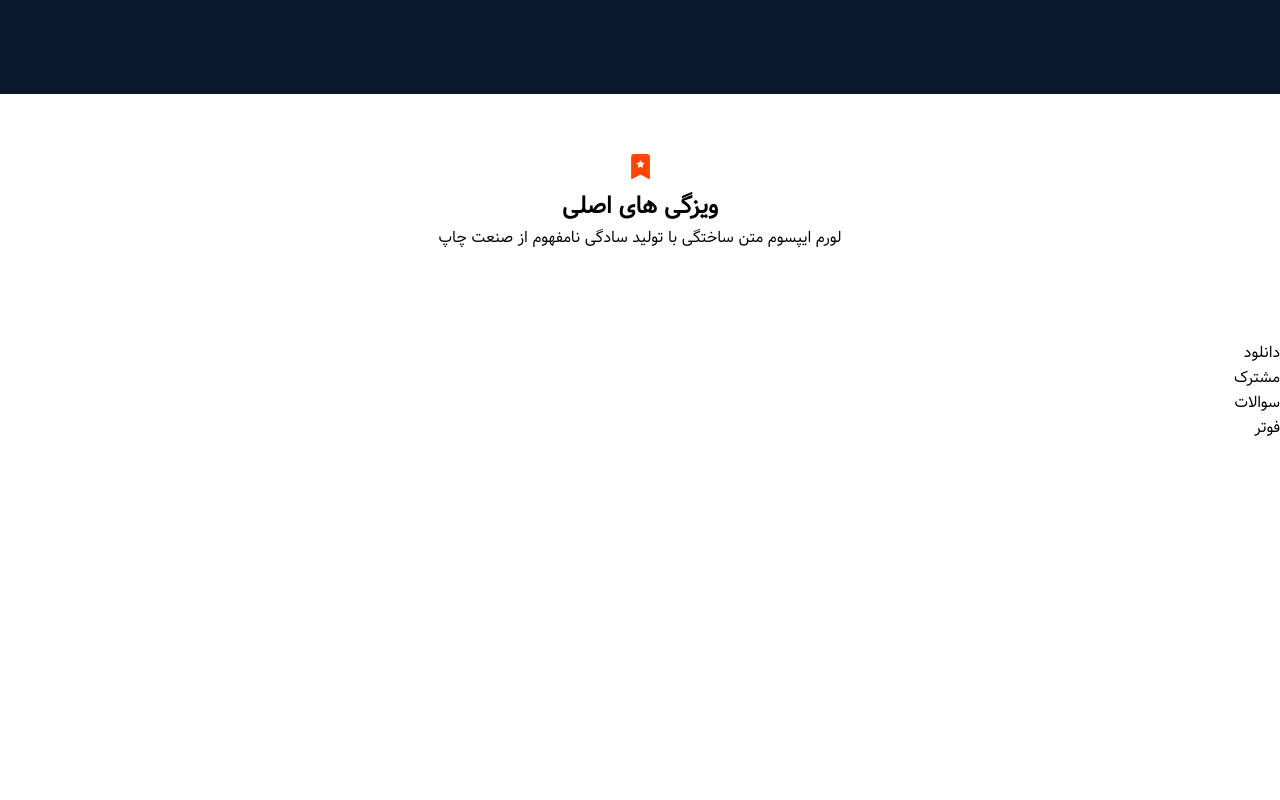
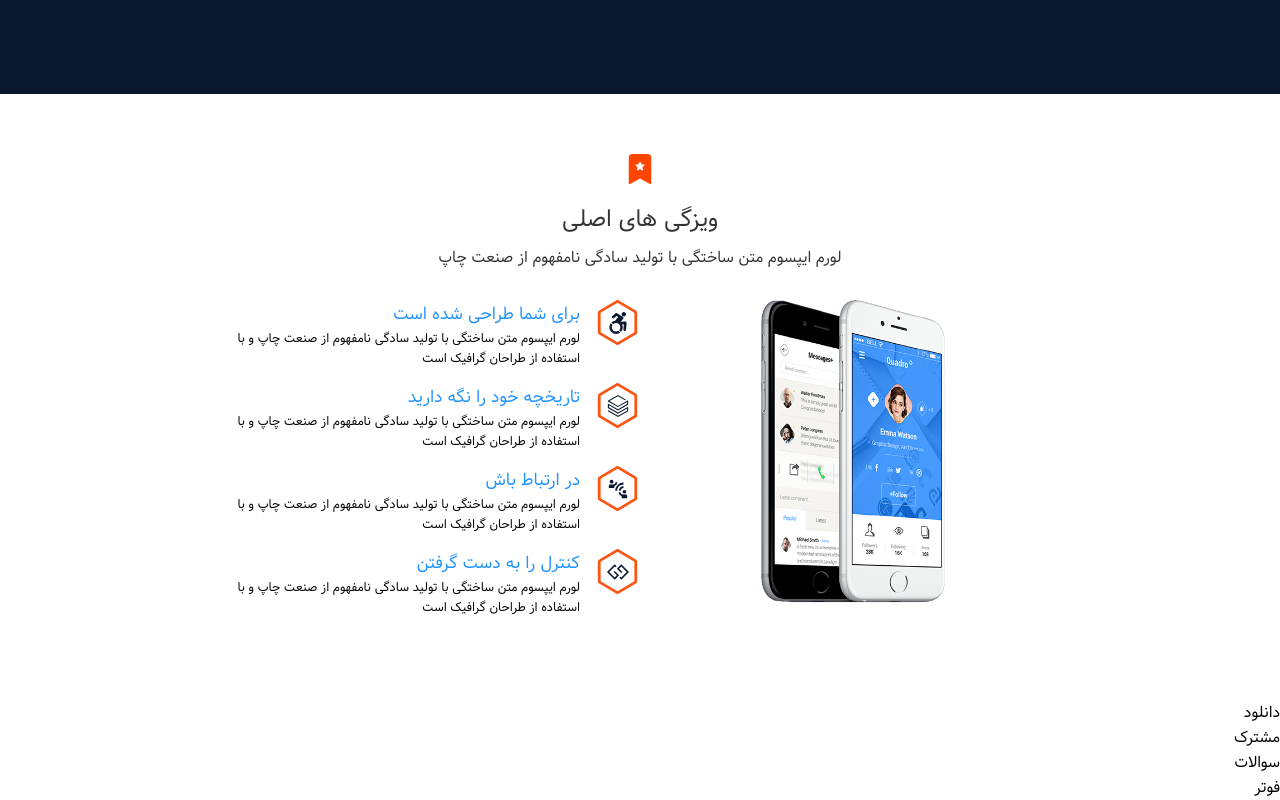
Before and after one commit to alishahi7645/UI-social-project, a React (Create React App) app: page / in a window 1280 px wide. Shown: the part 706-1506 px from the top of the page. Before the commit the page ends 1146 px from the top, so only its background shows below. Built offline with nearby package versions, Linux system fonts and the light colour scheme.

Commit message:
end styling features

```diff
--- a/src/components/features/Features.css
+++ b/src/components/features/Features.css
@@ -2,3 +2,65 @@
     text-align: center;
     margin-bottom: 2rem;
 }
+.title h2{
+    font-size: 1.5rem;
+    padding: 0.5rem 0;
+    font-weight: 300;
+    color: var(--dark-text);
+}
+.title p{
+    font-size: 1rem;
+    color: var(--dark-text);
+}
+.features-content{
+    display: flex;
+}
+.features-right, .features-left{
+    width: 50%;
+}
+.features-content .features-right{
+    text-align: center;
+}
+.features-content .features-right img{
+    width: 55%;
+}
+.features-content .features-left .feature{
+    margin-bottom: 1rem;
+    display: flex;
+    align-items: flex-start;
+}
+.features-content .features-left .feature .feature-icon{
+    position: relative;
+}
+.features-content .features-left .feature .feature-icon .inner-icon{
+    position: absolute;
+    top: 50%;
+    left: 50%;
+    transform: translate(-50%, -50%);
+}
+.features-content .features-left .feature .feature-text{
+    padding-right: 1rem;
+}
+.features-content .features-left .feature .feature-text h3{
+    font-size: 1.1rem;
+    font-weight: 300;
+    color: var(--light-blue);
+}
+.features-content .features-left .feature .feature-text p{
+    font-weight: 300;
+    font-size: 0.8rem;
+}
+@media screen and (max-width:700px){
+    .features-content{
+        flex-wrap: wrap;
+    }
+    .features-content .features-right{
+        width: 100%;
+    }
+    .features-content .features-right img{
+        width: 40%;
+    }
+    .features-content .features-left{
+        width: 100%;
+    }
+}
--- a/src/components/features/Features.js
+++ b/src/components/features/Features.js
@@ -1,17 +1,38 @@
 import React from "react";
 import { BsFillBookmarkStarFill } from "react-icons/bs";
-import './Features.css'
+import "./Features.css";
+import phoneFeatures from "../../assets/phone-features.png";
+import { FeaturesList } from "./data";
+import { BsHexagon } from "react-icons/bs";
 
 const Features = () => {
   return (
     <section id="features">
       <div className="container features">
         <div className="title">
-          <BsFillBookmarkStarFill color="orangered" size={"25"} />
+          <BsFillBookmarkStarFill color="orangered" size={"30"} />
           <h2>ویزگی های اصلی</h2>
           <p>لورم ایپسوم متن ساختگی با تولید سادگی نامفهوم از صنعت چاپ</p>
         </div>
-        <div className="features-content"></div>
+        <div className="features-content">
+          <div className="features-right">
+            <img src={phoneFeatures} alt="" />
+          </div>
+          <div className="features-left">
+            {FeaturesList.map((feature) => (
+              <div className="feature" key={feature.id}>
+                <div className="feature-icon">
+                  <BsHexagon color="#fc5412" size={45} />
+                  <div className="inner-icon">{feature.icon}</div>
+                </div>
+                <div className="feature-text">
+                  <h3>{feature.heading}</h3>
+                  <p>{feature.text}</p>
+                </div>
+              </div>
+            ))}
+          </div>
+        </div>
       </div>
     </section>
   );
--- /dev/null
+++ b/src/components/features/data.js
@@ -0,0 +1,30 @@
+import { FaAccessibleIcon, FaGg } from "react-icons/fa";
+import { SiDatabricks } from "react-icons/si";
+import { MdConnectWithoutContact } from "react-icons/md";
+
+export const FeaturesList = [
+  {
+    id: 1,
+    icon: <FaAccessibleIcon color="#0a1930" size={22} />,
+    heading: "برای شما طراحی شده است",
+    text: "لورم ایپسوم متن ساختگی با تولید سادگی نامفهوم از صنعت چاپ و با استفاده از طراحان گرافیک است",
+  },
+  {
+    id: 2,
+    icon: <SiDatabricks color="#0a1930" size={22} />,
+    heading: "تاریخچه خود را نگه دارید",
+    text: "لورم ایپسوم متن ساختگی با تولید سادگی نامفهوم از صنعت چاپ و با استفاده از طراحان گرافیک است",
+  },
+  {
+    id: 3,
+    icon: <MdConnectWithoutContact color="#0a1930" size={22} />,
+    heading: "در ارتباط باش",
+    text: "لورم ایپسوم متن ساختگی با تولید سادگی نامفهوم از صنعت چاپ و با استفاده از طراحان گرافیک است",
+  },
+  {
+    id: 4,
+    icon: <FaGg color="#0a1930" size={22} />,
+    heading: "کنترل را به دست گرفتن",
+    text: "لورم ایپسوم متن ساختگی با تولید سادگی نامفهوم از صنعت چاپ و با استفاده از طراحان گرافیک است",
+  },
+];
--- a/src/components/header/Header.js
+++ b/src/components/header/Header.js
@@ -23,7 +23,7 @@ const Header = () => {
         </div>
       </div>
       <div className="floating-icon">
-        <a href="">
+        <a href="#features">
           <BsMouse color={'#fff'} size={25} className='mouse'/>
         </a>
       </div>
```
